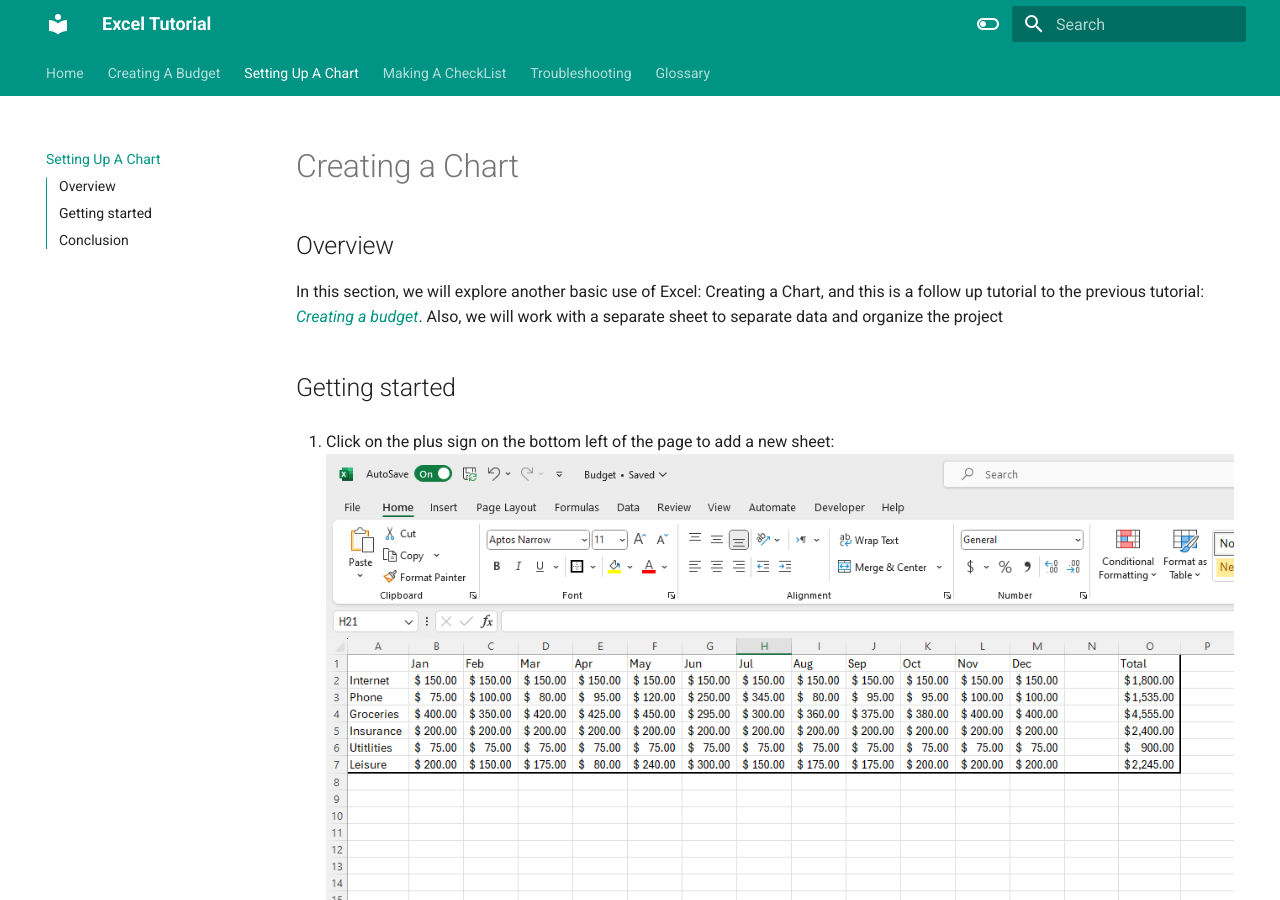
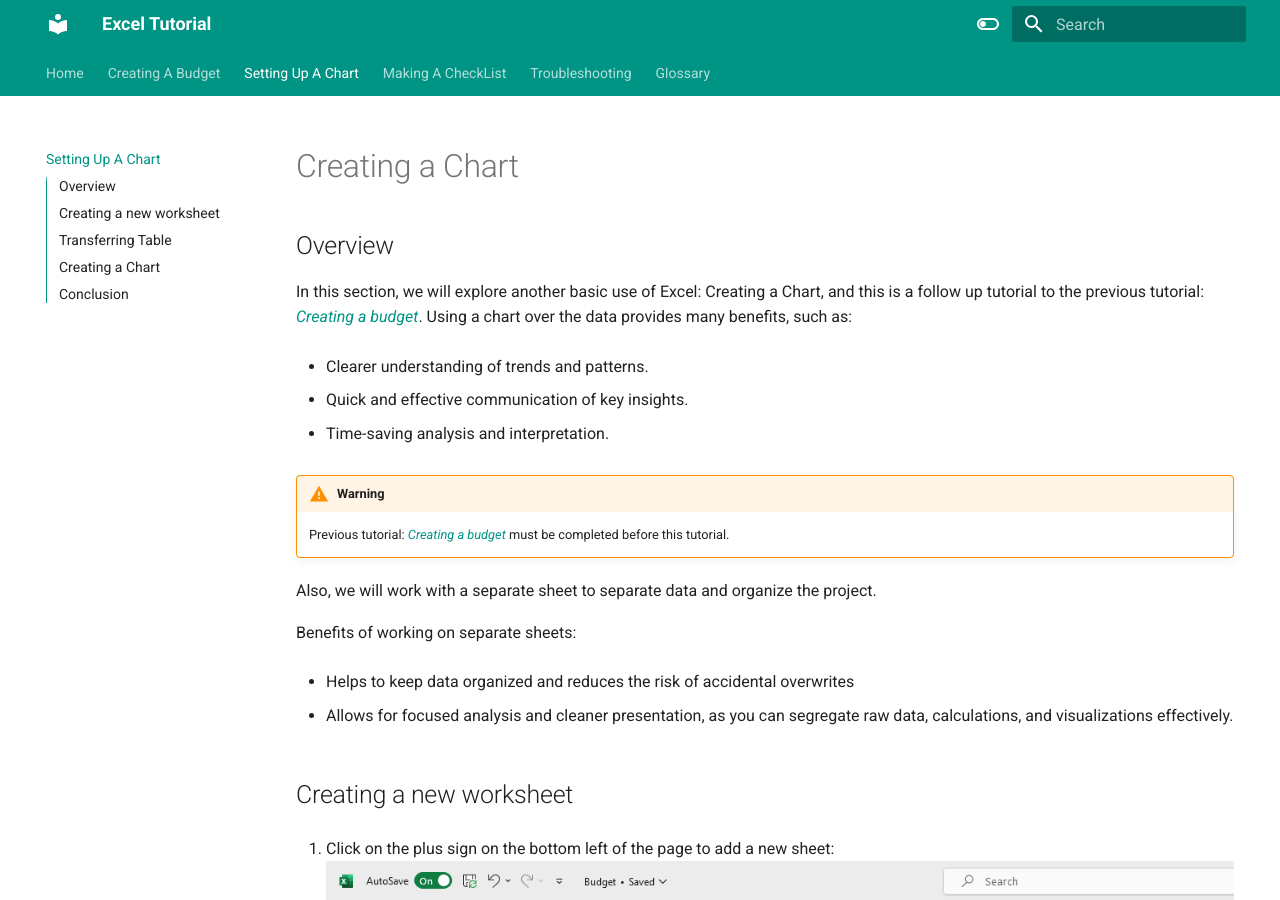
Before and after one commit to Hmute/ExcelUserDoc, an MkDocs documentation site: the page built from docs/Task2.md, in a window 1280 px wide and 900 px high. Built offline with MkDocs 1.6.1 and Material for MkDocs 9.7.7, drawn with Linux system fonts in a browser that asks for light colours; emoji names are drawn with the system emoji font; some of the changed text lies outside the part shown.

Commit message:
Clean task 2 up

```diff
--- a/docs/Task2.md
+++ b/docs/Task2.md
@@ -2,9 +2,29 @@
 
 ## Overview
 
-In this section, we will explore another basic use of Excel: Creating a Chart, and this is a follow up tutorial to the previous tutorial: [_Creating a budget_](Task1.md). Also, we will work with a separate sheet to separate data and organize the project
+In this section, we will explore another basic use of Excel: Creating a Chart, and this is a follow up tutorial to the previous tutorial: [_Creating a budget_](Task1.md). Using a chart over the data provides many benefits, such as:
 
-## Getting started
+* Clearer understanding of trends and patterns.
+
+* Quick and effective communication of key insights.
+
+* Time-saving analysis and interpretation.
+
+!!! warning "Warning"
+    <i class="fas fa-exclamation-triangle"></i> Previous tutorial: [_Creating a budget_](Task1.md) must be completed before this tutorial.
+
+
+
+Also, we will work with a separate sheet to separate data and organize the project.
+
+Benefits of working on separate sheets:
+
+* Helps to keep data organized and reduces the risk of accidental overwrites
+
+* Allows for focused analysis and cleaner presentation, as you can segregate raw data, calculations, and visualizations effectively.
+
+## Creating a new worksheet
+
 
 1. Click on the plus sign on the bottom left of the page to add a new sheet:
 ![Task2 Image](Assets/Task2/Task2_1.png)
@@ -12,16 +32,21 @@
 2. Right click on the ”Sheet1” that is on the left of the bottom bar, click “Rename” and rename it to “Expected”:
 ![Task2 Image](Assets/Task2/Task2_2A.png)
 ![Task2 Image](Assets/Task2/Task2_2B.png)
- Expected label means in the previous worksheet, we are inputting the amount you are expecting to spend on a certain item.
+ Expected label means in the previous worksheet, we are inputting the amount you are expecting to spend on certain item(s).
 
 3. Right click on the “Sheet2” that is on the left of the bottom bar and click “Rename” and rename it to “Actual”:
 ![Task2 Image](Assets/Task2/Task2_3.png)
-Actual label means in this worksheet, the actual amount that you have spent on the set item.
+Actual label means in this worksheet, the actual amount that you have spent on the set item(s) from previous worksheet.
+
+## Transferring Table
+
+Since the separate sheets indicate that they share the same table in terms of labels, we will transfer the table from "Expected" sheet to the current worksheet:
 
 4. From the “Expected” Sheet, click and drag over the label’s of the table made from the previous table, besides “Total” and its number. Copy and paste it to A1 on “Actual” Sheet:
-![Task2 Image](Assets/Task2/Task2_4.png)
-![Task2 Image](Assets/Task2/Task2_4B.png)
-You are only supposed to copy the labels, not the numbers, we will be filling with hypothetical data.
+   ![Task2 Image](Assets/Task2/Task2_4.png)
+   ![Task2 Image](Assets/Task2/Task2_4B.png)
+You are only supposed to copy the labels, not the numbers, as we need to fill in the cells with new data.
+
 
 5. Fill the Table of the “Actual” Sheet  under their respective labels:
 ![Task2 Image](Assets/Task2/Task2_5.png)
@@ -32,6 +57,7 @@
 ![Task2 Image](Assets/Task2/Task2_6.png)
 Should be the same currency as the currency previously used (link to task of currency)
 
+## Creating a Chart
 7. Click and drag the Mouse Over the Complete Table:
 ![Task2 Image](Assets/Task2/Task2_7.png)
 
@@ -46,11 +72,19 @@
 10. Rename The Chart “Chart Title” to “Actual Expenses” by double clicking on the title:
 ![Task2 Image](Assets/Task2/Task2_10.png)
 ![Task2 Image](Assets/Task2/Task2_10B.png)
+We will name it to "Actual Expenses" in the context of the current worksheet we are working on.
 
 11. Press Ctrl + S and Save the File
 
 ## Conclusion
 
-In this tutorial, we have learned how to create a chart in Excel. This is a useful tool to visualize data and make it easier to understand. We have also learned how to work with multiple sheets in Excel, which can help organize data and make it easier to manage large projects.
+In this tutorial, we have accomplished:
+
+ :white_check_mark: How to create a chart in Excel. This is a useful tool to visualize data and make it easier to understand.
+
+ :white_check_mark: We have also learned how to work with multiple sheets in Excel, which can help organize data and make it easier to manage large projects.
+
+
+
 
 On the next tutorial, we will learn how to create a [_CheckList_](Task3.md) in Excel.
--- a/mkdocs.yml
+++ b/mkdocs.yml
@@ -33,3 +33,6 @@
         name: Switch to light mode
       primary: teal
       accent: lime
+markdown_extensions:
+  - pymdownx.emoji
+  - admonition
```
